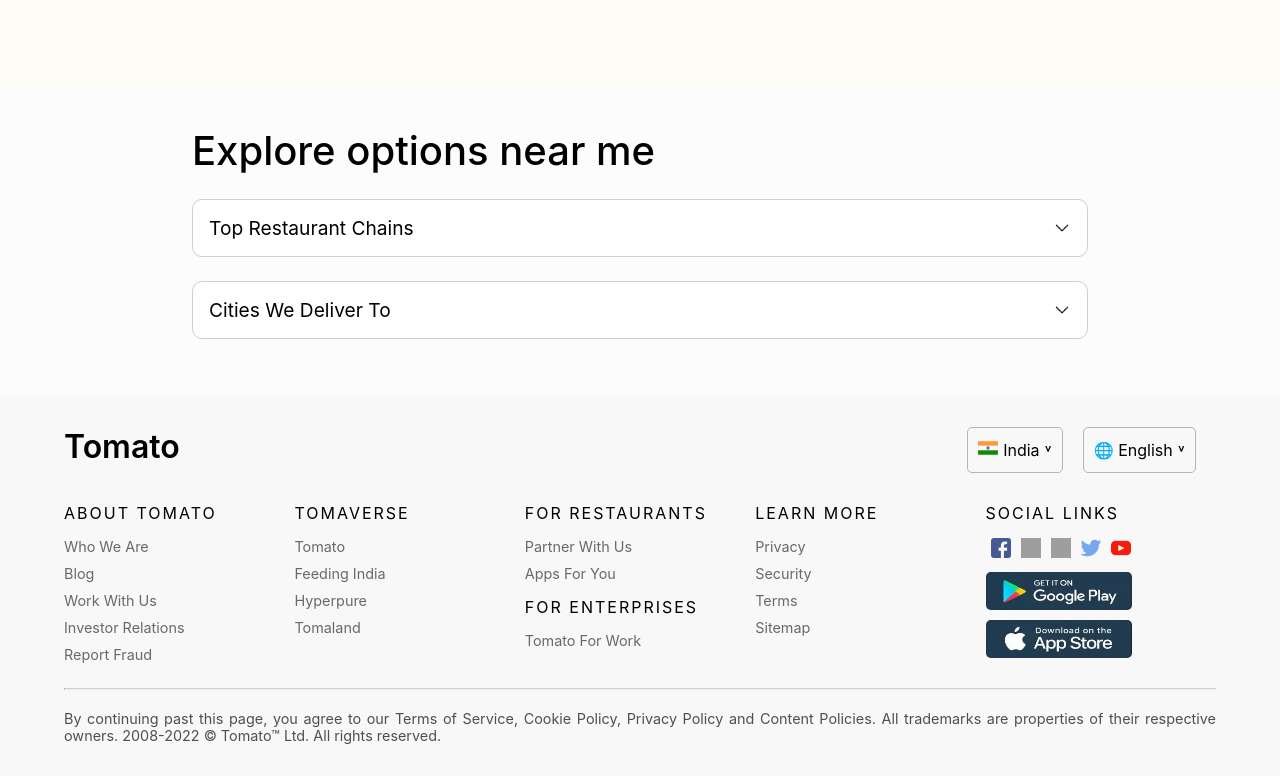
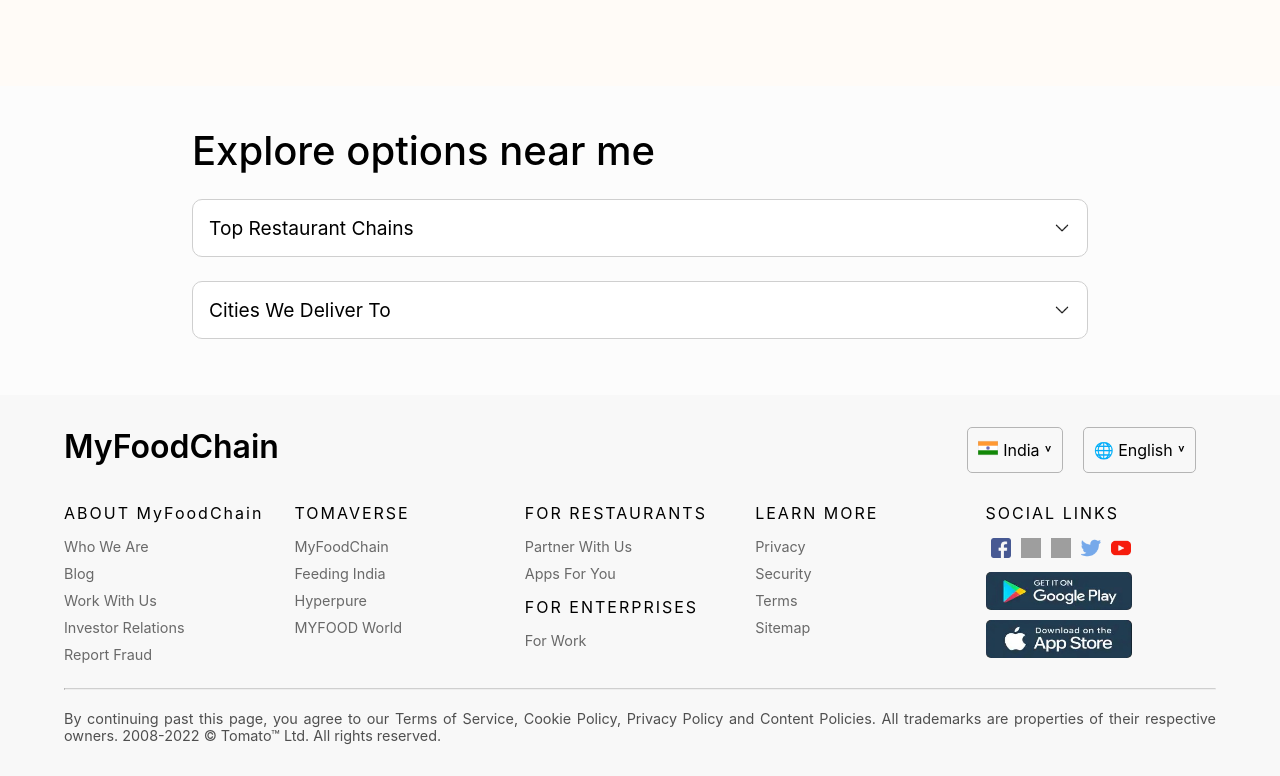
Before and after one commit to Visal20497/MYFoodChian_Project_OnReactjs, a React (Vite) app: page / in a window 1280 px wide. Shown: the part 2358-3134 px from the top of the page. Built offline with nearby package versions, Linux system fonts and the light colour scheme; grey boxes are pictures that could not be loaded.

Commit message:
Update Footer.jsx

```diff
--- a/src/components/Footer/Footer.jsx
+++ b/src/components/Footer/Footer.jsx
@@ -14,7 +14,7 @@
     return <div className={footerCss.footer}>
         <div className={footerCss.innerFooter}>
             <div className={footerCss.sec1}>
-                <div className={footerCss.logoBox}>Tomato</div>
+                <div className={footerCss.logoBox}>MyFoodChain</div>
                 <div className={footerCss.filters}>
                     <div className={footerCss.filterBox}> <span>
                         <img className={footerCss.icon} src={indianFlag} alt="india flag" />
@@ -26,7 +26,7 @@
             </div>
             <div className={footerCss.sec2}>
                 <div className={[footerCss.box1, footerCss.box].join(' ')}>
-                    <div className={footerCss.boxTtl}>ABOUT TOMATO</div>
+                    <div className={footerCss.boxTtl}>ABOUT MyFoodChain</div>
                     <a href="" className={footerCss.boxOpt}>Who We Are</a>
                     <a href="" className={footerCss.boxOpt}>Blog</a>
                     <a href="" className={footerCss.boxOpt}>Work With Us</a>
@@ -35,10 +35,10 @@
                 </div>
                 <div className={[footerCss.box2, footerCss.box].join(' ')}>
                     <div className={footerCss.boxTtl}>TOMAVERSE</div>
-                    <a href="" className={footerCss.boxOpt}>Tomato</a>
+                    <a href="" className={footerCss.boxOpt}>MyFoodChain</a>
                     <a href="" className={footerCss.boxOpt}>Feeding India</a>
                     <a href="" className={footerCss.boxOpt}>Hyperpure</a>
-                    <a href="" className={footerCss.boxOpt}>Tomaland</a>
+                    <a href="" className={footerCss.boxOpt}>MYFOOD World</a>
                 </div>
                 <div className={[footerCss.box3, footerCss.box].join(' ')}>
                     <div className={footerCss.boxTtl}>FOR RESTAURANTS</div>
@@ -46,7 +46,7 @@
                     <a href="" className={footerCss.boxOpt}>Apps For You</a>
 
                     <div className={footerCss.boxTtl}>FOR ENTERPRISES</div>
-                    <a href="" className={footerCss.boxOpt}>Tomato For Work</a>
+                    <a href="" className={footerCss.boxOpt}>For Work</a>
                 </div>
                 <div className={[footerCss.box4, footerCss.box].join(' ')}>
                     <div className={footerCss.boxTtl}>LEARN MORE</div>
```
